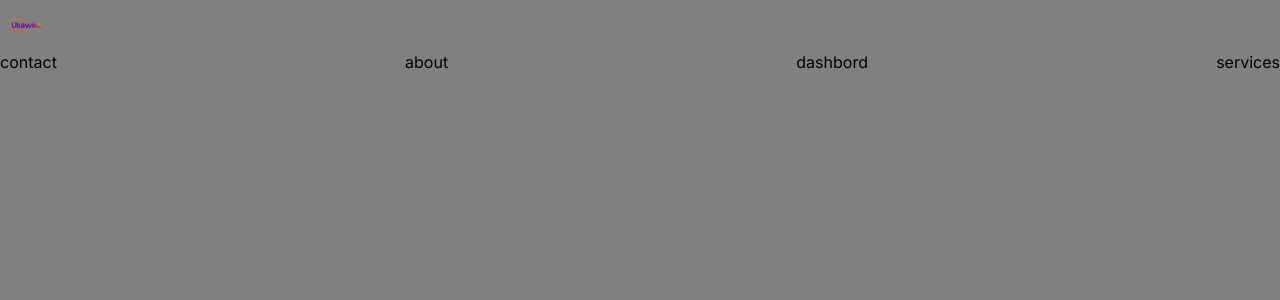
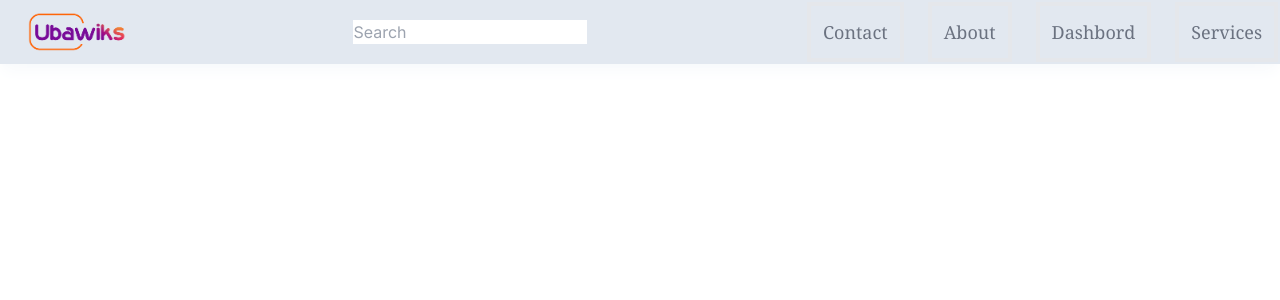
Before and after one commit to Iykeohtee/next_class_project, a Next.js app: page / in a window 1280 px wide. Shown: the top 300 px of the page. Built offline with nearby package versions, Linux system fonts and the light colour scheme; no server answers.

Commit message:
async function

```diff
--- a/src/app/globals.css
+++ b/src/app/globals.css
@@ -1,7 +1,3 @@
 @tailwind base;
 @tailwind components;
 @tailwind utilities;
-
-body{
-    background-color: gray;
-}
--- a/src/components/Navbar.js
+++ b/src/components/Navbar.js
@@ -1,20 +1,26 @@
 import React from 'react'
 import Image from 'next/image';
 import Link from 'next/link';
-
+import Search from '@/components/Search';
 const Navbar = () => {
     return (
-        <div>
-            <div>
-                <Image src="/logo.png" width={50} height={50} />
+
+        <div className='flex items-center justify-between h-16 bg-slate-200 shadow-lg	shadow-slate-50	--tw-shadow-color: #f8fafc;'>
+            <Image src="/logo.png" alt='' width={150} height={150} />
+
+            <div className='flex justify-between items-center'>
+                <Search />
+
             </div>
-            <div className='flex justify-between'>
-                <Link href='/contact'>contact</Link>
-                <Link href='/about'>about</Link>
-                <Link href='/dashbord'>dashbord</Link>
-                <Link href='/services'>services</Link>
+            <div className='ml-4 flex items-center space-x-6 text-lg font-size: 1.125rem; font-serif
+            font-family: ui-serif, Georgia, Cambria, "Times New Roman", Times, serif;font-medium	font-weight: 500; mx-0.5	margin-right: 0.125rem'>
+                <Link href='/contact' className='text-gray-500 hover:bg-red-400 hover:text-white hover:box-border h-15 w-15 p-3 border-4 ... '>Contact</Link>
+                <Link href='/about' className='text-gray-500 hover:bg-red-400 hover:text-white hover:box-border h-15 w-15 p-3 border-4 ... '>About</Link>
+                <Link href='/dashbord' className='text-gray-500 hover:bg-red-400 hover:text-white hover:box-border h-15 w-15 p-3 border-4 ... '>Dashbord</Link>
+                <Link href='/services' className='text-gray-500 hover:bg-red-400 hover:text-white hover:box-border h-15 w-15 p-3 border-4 ... '>Services</Link>
             </div>
         </div>
+
     )
 }
 
--- /dev/null
+++ b/src/components/Search.js
@@ -0,0 +1,39 @@
+"use client"
+import React, { useState, useEffect } from 'react'
+
+function Search() {
+    const [result, setResult] = useState('')
+    const [loading, SetLoading] = useState(false)
+    function update(e) {
+        setResult(e.target.value)
+        console.log(result);
+        SetLoading(true)
+    }
+
+    useEffect(() => {
+       async function fetchData() {
+        const response = await fetch('https://api.github.com/users')
+        const result = response.json()
+        console.log(result)
+       }
+
+       fetchData();
+    }, [])
+
+    return (
+        <div>
+            <input type='text' placeholder='Search'
+                onChange={update}
+                value={result}
+
+            />
+            {/* <h1>{result}</h1>
+            {loading ? <loading /> : "loading"} */}
+
+        </div>
+    )
+}
+
+export default Search
+
+// https://api.github.com/users
--- a/src/components/nav.css
+++ /dev/null
@@ -1,3 +0,0 @@
-.nav{
-    background-color: blue;
-}
```
Also changed, not shown: public/search-icon.png (added).
